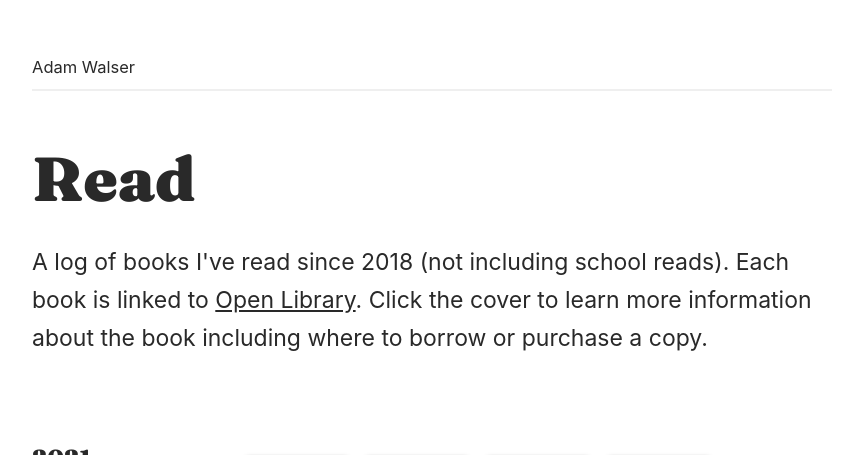
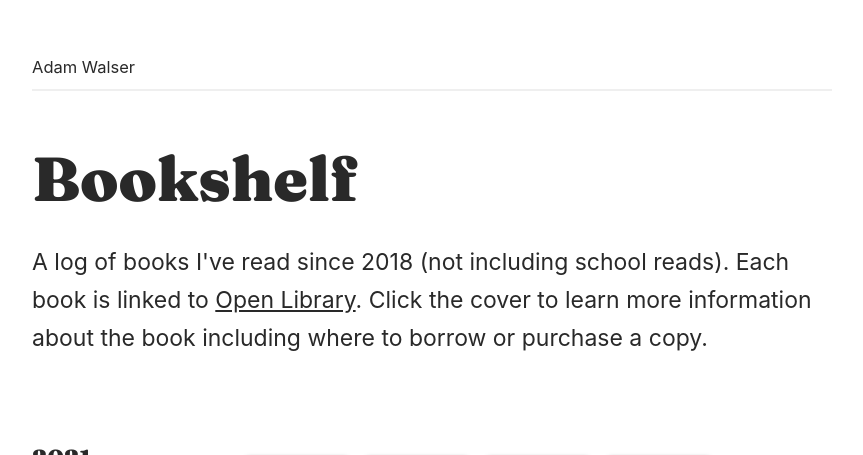
Before and after one commit to ajpwalser/ajpwalser.github.io, a Jekyll site: the page built from bookshelf.html, in a window 1280 px wide and 900 px high, cut to the strip 0-455 px from the top of the window. Shown: the whole strip, without its empty margins (208-1071 px from the left). Built offline with Jekyll 4.4.1, drawn with Linux system fonts in a browser that asks for light colours; some web fonts are replaced.

Commit message:
Update bookshelf.html

```diff
--- a/bookshelf.html
+++ b/bookshelf.html
@@ -4,7 +4,7 @@ title: Bookshelf
 description: Book's I've read
 ---
 
-<h2>Read</h2>
+<h2>Bookshelf</h2>
 <p class="first">A log of books I've read since 2018 (not including school reads). Each book is linked to <a href="https://openlibrary.org/">Open Library</a>. Click the cover to learn more information about the book including where to borrow or purchase a copy.</p>
 <div class="container">
    {% for entry in site.data.bookshelf.list %}
```
